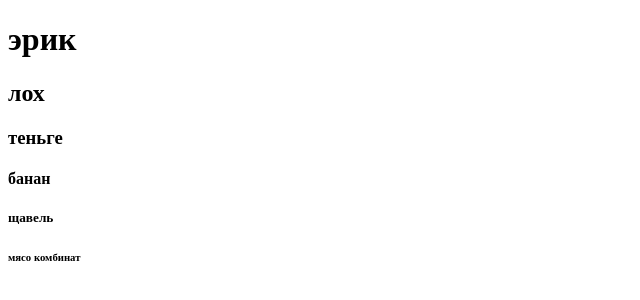
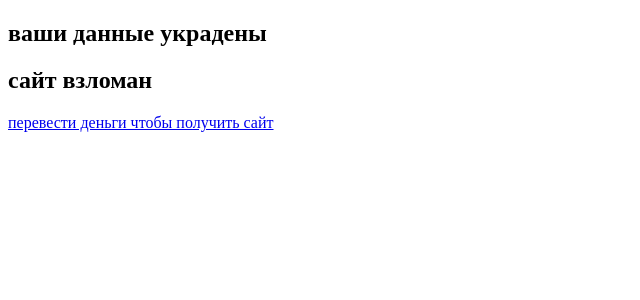
Before and after one commit to ronald200721-svg/my-awesome-site, a website: page index.html in a window 1280 px wide. Shown: the whole page, without its empty margins (0-640 px from the left). Drawn offline with Linux system fonts and the light colour scheme.

Commit message:
Add files via upload

```diff
--- a/index.html
+++ b/index.html
@@ -3,16 +3,14 @@
 <head>
   <meta charset="UTF-8">
   <meta name="viewport" content="width=device-width, initial-scale=1.0">
-  <title>эрик гей67</title>
+  <title>гей сайт 6767  </title>
 </head>
 <body>
 
-  <h1>эрик</h1>
-  <h2>лох</h2>
-  <h3>теньге</h3>
-  <h4>банан</h4>
-  <h5>щавель</h5>
-  <h6>мясо комбинат</h6>
+  <h2>ваши данные украдены</h2>
+  <h2>сайт взломан</h2>
+
+  <a href="https://yandex.ru/images/search?text=%D0%BF%D0%BE%D1%80%D0%BD%D0%BE&ncrnd=3528&from=tabbar">перевести деньги чтобы получить сайт</a>
 
 
 </body>
```
